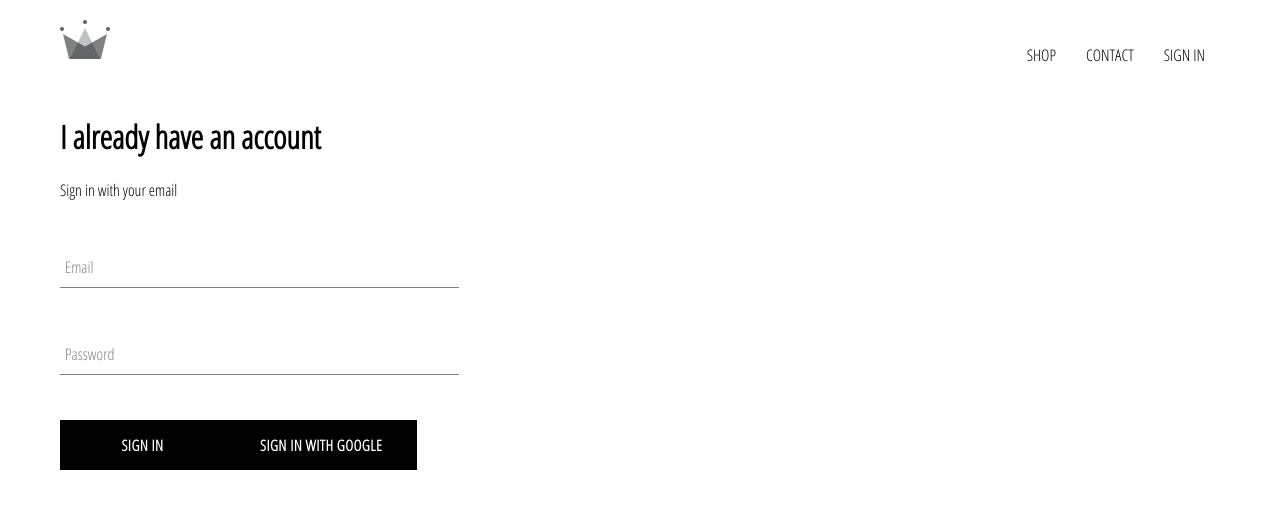
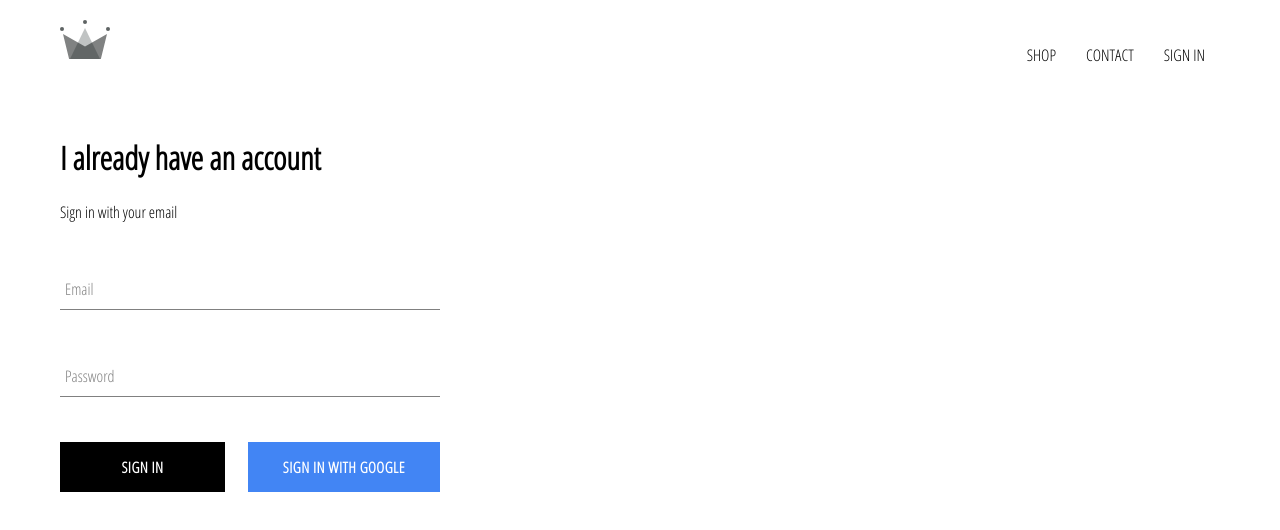
Before and after one commit to myas92/react-clothing-shop, a React (Create React App) app: page /sign-in in a window 1280 px wide. Shown: the top 530 px of the page. Built offline with nearby package versions, Linux system fonts and the light colour scheme; no server answers.

Commit message:
integrated firebase into application, created sign in page with sign in component and sign in with google

```diff
--- a/src/App.css
+++ b/src/App.css
@@ -7,3 +7,7 @@ a {
   text-decoration: none;
   color: black;
 }
+
+*{
+  box-sizing: border-box ;
+}
--- a/src/components/custom-button/custom-button.component.jsx
+++ b/src/components/custom-button/custom-button.component.jsx
@@ -2,8 +2,8 @@ import React from 'react';
 
 import './custom-button.styles.scss'
 
-const CustomButtom = ({ children, ...otherProps }) => (
-    <button className="custom-button" {...otherProps}>{children}</button>
+const CustomButtom = ({ children, isGoogleSignIn, ...otherProps }) => (
+    <button className={`${isGoogleSignIn ? "google-sign-in" : ""} custom-button`} {...otherProps}>{children}</button>
 
 )
 
--- a/src/components/custom-button/custom-button.styles.scss
+++ b/src/components/custom-button/custom-button.styles.scss
@@ -19,4 +19,16 @@
       color: black;
       border: 1px solid black;
     }
+
+    &.google-sign-in{
+      background-color: #4285f4;
+      color: white;
+
+      &:hover {
+        background-color: #357ae8;
+        border: none
+
+      }
+    }
+
   }
--- a/src/components/sign-in/sign-in.component.jsx
+++ b/src/components/sign-in/sign-in.component.jsx
@@ -35,9 +35,11 @@ class SignIn extends React.Component {
                 <form onSubmit={this.handleSubmit}>
                     <FormInput name="email" type="email" value={this.state.email} handleChange={this.handleChange} label="Email" required />
                     <FormInput name="password" type="password" value={this.state.password} handleChange={this.handleChange} label="Password" required />
+                    <div className="buttons">
+                        <CustomButtom type="submit">Sign In </CustomButtom>
+                        <CustomButtom onClick={SignInWithGoogle} isGoogleSignIn={true}>Sign in with Google </CustomButtom>
+                    </div>
 
-                    <CustomButtom type="submit">Sign In </CustomButtom>
-                    <CustomButtom onClick={SignInWithGoogle}>Sign in with Google </CustomButtom>
                 </form>
             </div>
         )
--- a/src/components/sign-in/sign-in.styles.scss
+++ b/src/components/sign-in/sign-in.styles.scss
@@ -1,3 +1,13 @@
 .sign-up{
-    width: 30vw;
+    width: 380px;
+    display: flex;
+    flex-direction: column;
+
+    .title{
+        margin: 10px 0;
+    }
+    .buttons{
+        display: flex;
+        justify-content: space-between;
+    }
 }
```
